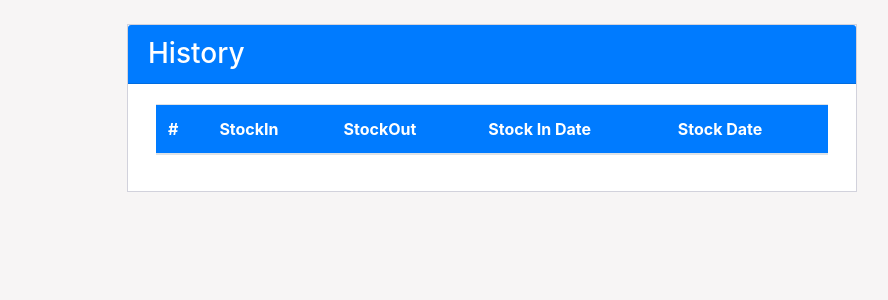
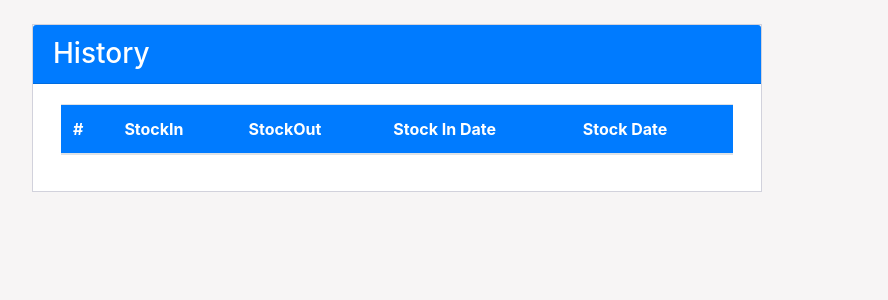
Before and after one commit to OlukaGibson/deploy, a Django app: template templates/dashboard/history.html in a window 1280 px wide. Shown: the part 56-356 px from the top of the page, without its empty margins (243-1131 px from the left). Run offline with Django 4.2, Linux system fonts and the light colour scheme; the template is opened without the code that fills it, so the values that code supplies are empty; some libraries are stand-ins or nearby versions.

Commit message:
History Update

```diff
--- a/templates/dashboard/history.html
+++ b/templates/dashboard/history.html
@@ -4,7 +4,7 @@
 <div class="container">
     <div class="row mt-4">
         <!-- <div class="col-md-2"></div> -->
-        <div class="col-md-8 offset-md-3">
+        <div class="col-md-8 offset-md-2">
             <div class="card">
                 <div class="card-header bg-primary text-white">
                     <h3 class="mb-0">{{entry.item_name}} History</h3>
```
Also changed, not shown: templates/dashboard/details.html (+5 -4 lines).
